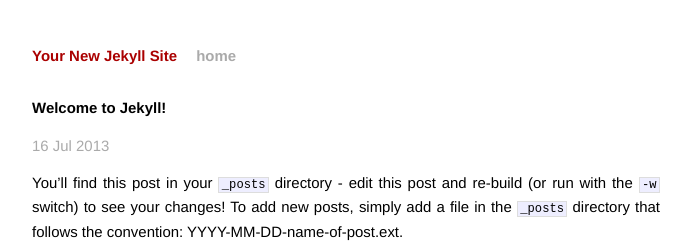
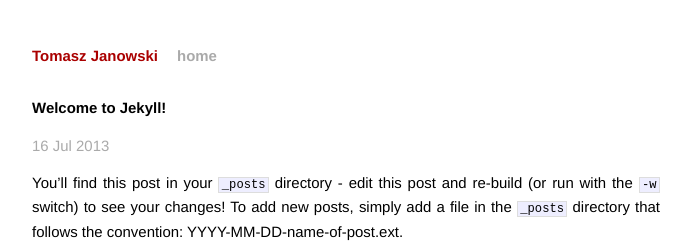
Before and after one commit to janaz/janaz.github.io, a Jekyll site: the page built from _posts/2013-07-16-welcome-to-jekyll.markdown, in a window 1280 px wide. Shown: the top 243 px of the page, without its empty margins (294-985 px from the left). Built offline with Jekyll 4.4.1, drawn with Linux system fonts in a browser that asks for light colours; Markdown is read by kramdown in place of the engine named in the settings.

Commit message:
changed title

```diff
--- a/_config.yml
+++ b/_config.yml
@@ -1,3 +1,3 @@
-name: Your New Jekyll Site
+name: Tomasz Janowski
 markdown: redcarpet
 pygments: true
```
